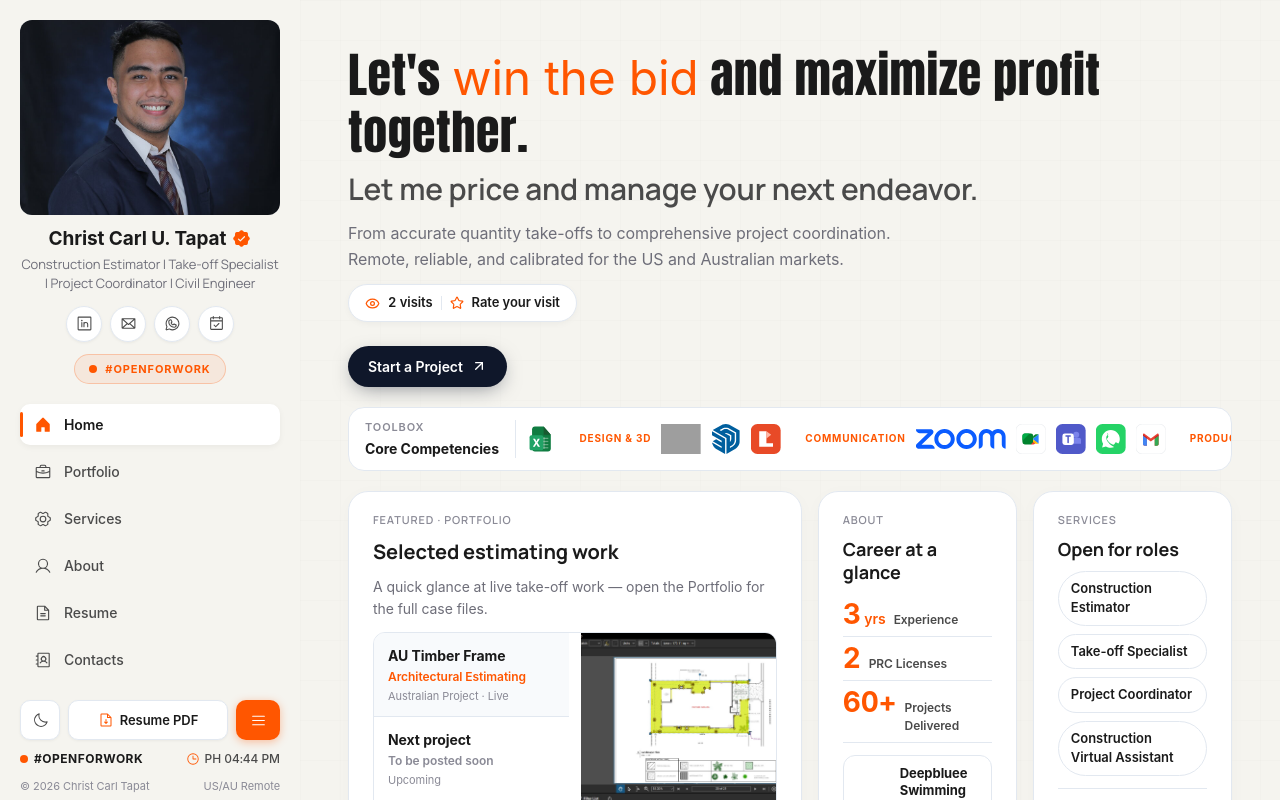
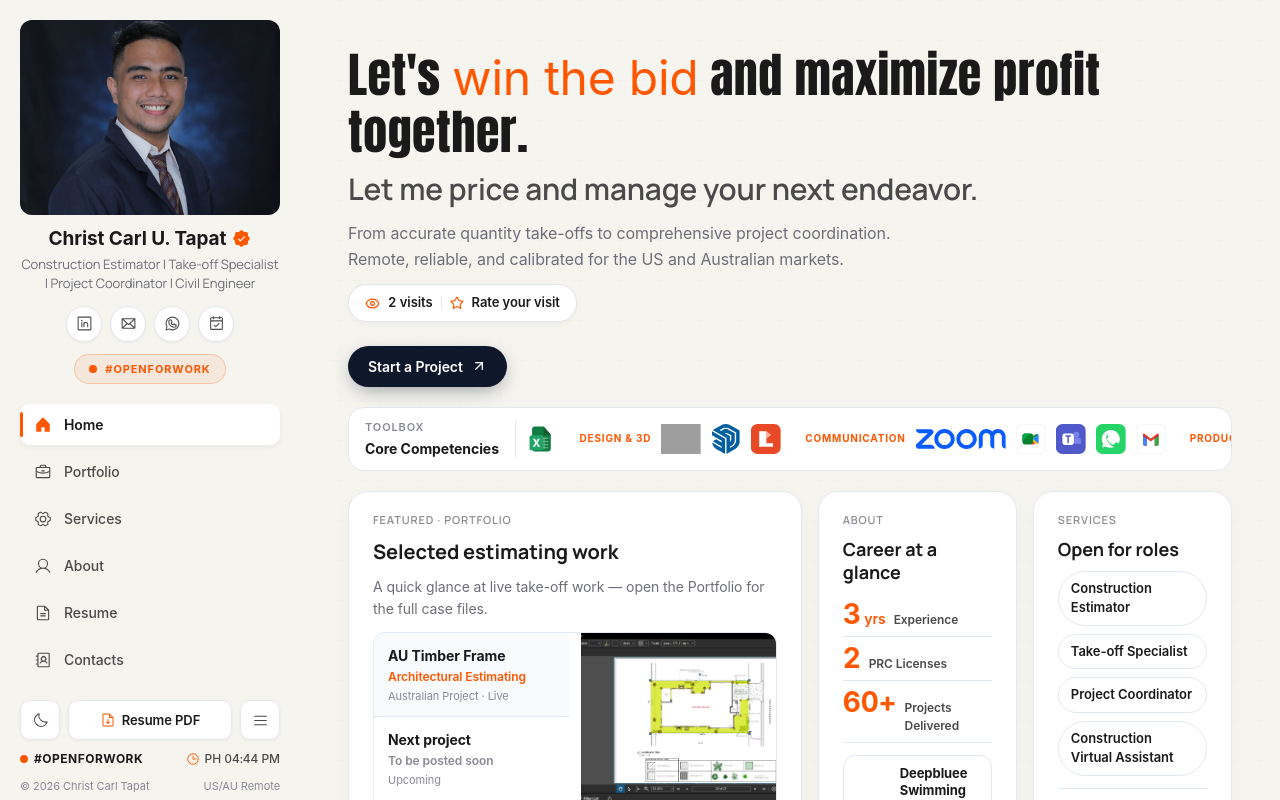
Before and after one commit to kraystkarl/tapat-websiteportfolio, a React (Vite) app: page /#intro in a window 1280 px wide. Built offline with nearby package versions, Linux system fonts and the light colour scheme; grey boxes are pictures that could not be loaded; a web font is replaced by a local one.

Commit message:
Fix: owner Ookla speed, footer nav names, view-toggle styling

```diff
--- a/src/components/AboutSection.tsx
+++ b/src/components/AboutSection.tsx
@@ -408,7 +408,7 @@ export const AboutSection: React.FC<AboutSectionProps> = ({ onNavigateSection })
                 </span>
               <div style={{ display: 'flex', flexDirection: 'column' }}>
                 <span style={{ fontSize: '15px', fontWeight: 700, color: 'var(--ink)' }}>My Internet Speed</span>
-                <span style={{ fontSize: '11px', color: 'var(--faint)' }}>Tested from my workstation · September 2026</span>
+                <span style={{ fontSize: '11px', color: 'var(--faint)' }}>PLDT Home Fiber · Tested September 2026</span>
               </div>
             </div>
             <div
@@ -417,10 +417,10 @@ export const AboutSection: React.FC<AboutSectionProps> = ({ onNavigateSection })
               <Gauge size={26} color="#FF5600" style={{ flexShrink: 0 }} />
               <span style={{ display: 'flex', flexDirection: 'column' }}>
                 <span style={{ fontSize: '26px', fontWeight: 700, color: 'var(--ink)', lineHeight: 1, fontVariantNumeric: 'tabular-nums' }}>
-                  18.9 Mbps
+                  202.5 Mbps
                 </span>
                 <span style={{ fontSize: '11px', color: 'var(--faint)', marginTop: '4px' }}>
-                  Download · 41 ms ping · Stable for screen-shares & file sync
+                  Download · 201.4 Mbps upload · 5 ms ping · Cagayan de Oro server
                 </span>
               </span>
             </div>
--- a/src/components/Footer.tsx
+++ b/src/components/Footer.tsx
@@ -20,12 +20,12 @@ export const Footer: React.FC<FooterProps> = ({
   };
 
   const navLinks = [
-    { label: 'Intro', index: 0 },
+    { label: 'Home', index: 0 },
+    { label: 'Portfolio', index: 4 },
+    { label: 'Services', index: 3 },
     { label: 'About', index: 1 },
-    { label: 'Experience', index: 2 },
-    { label: 'Methodology', index: 3 },
-    { label: 'Proof of Work', index: 4 },
-    { label: 'Contact', index: 5 },
+    { label: 'Resume', index: 2 },
+    { label: 'Contacts', index: 5 },
   ];
 
   return (
--- a/src/components/SidebarNav.tsx
+++ b/src/components/SidebarNav.tsx
@@ -510,16 +510,16 @@ export const SidebarNav: React.FC<SidebarNavProps> = ({
                 aria-label={viewMode === 'panel' ? 'Switch to scroll view' : 'Switch to slide view'}
                 title={viewMode === 'panel' ? 'Switch to scroll view' : 'Switch to slide view'}
                 style={{
-                  width: '44px',
+                  width: '40px',
                   height: '40px',
                   borderRadius: '10px',
                   display: 'inline-flex',
                   alignItems: 'center',
                   justifyContent: 'center',
-                  color: '#FFFFFF',
-                  background: ACCENT,
-                  border: 'none',
-                  boxShadow: '0 2px 8px rgba(255,86,0,0.35)',
+                  background: 'var(--card)',
+                  color: 'var(--body)',
+                  border: '1px solid var(--card-border)',
+                  boxShadow: '0 1px 3px rgba(0,0,0,0.05)',
                   cursor: 'pointer',
                   flexShrink: 0,
                 }}
```
